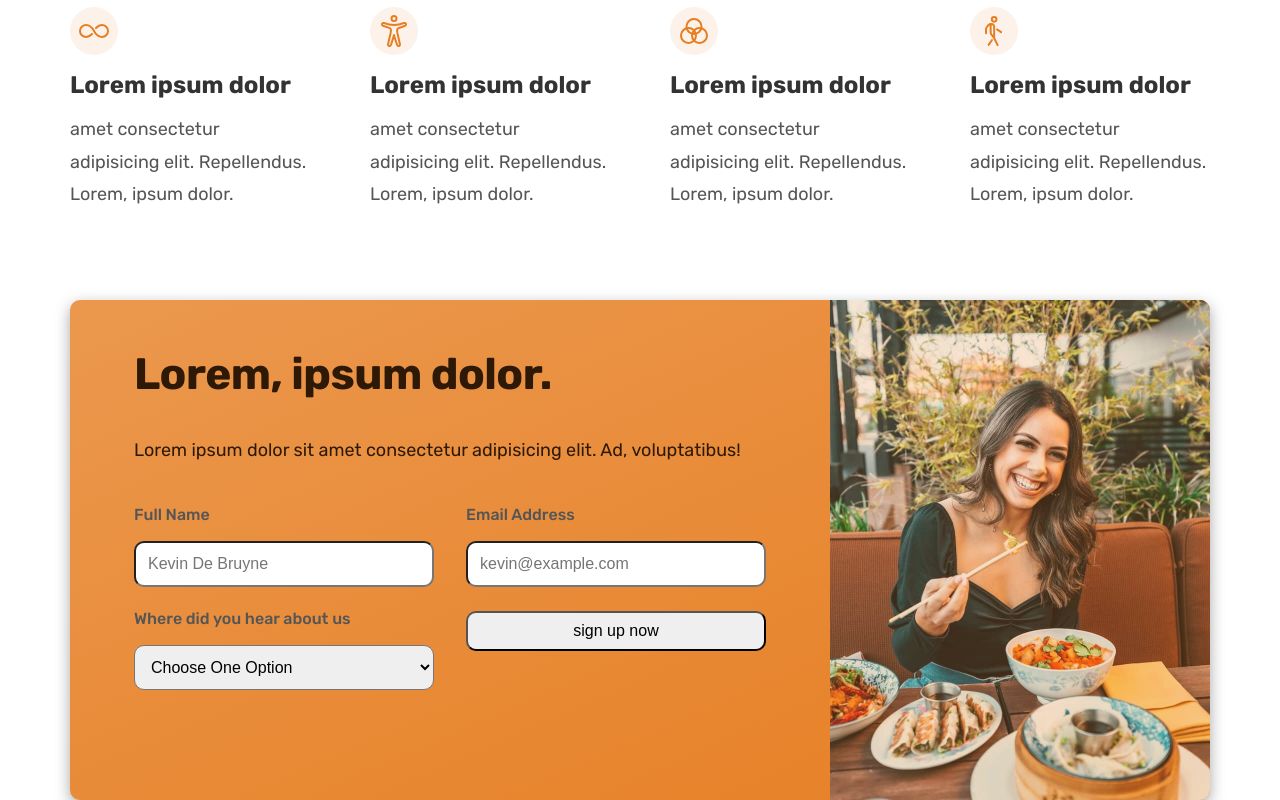
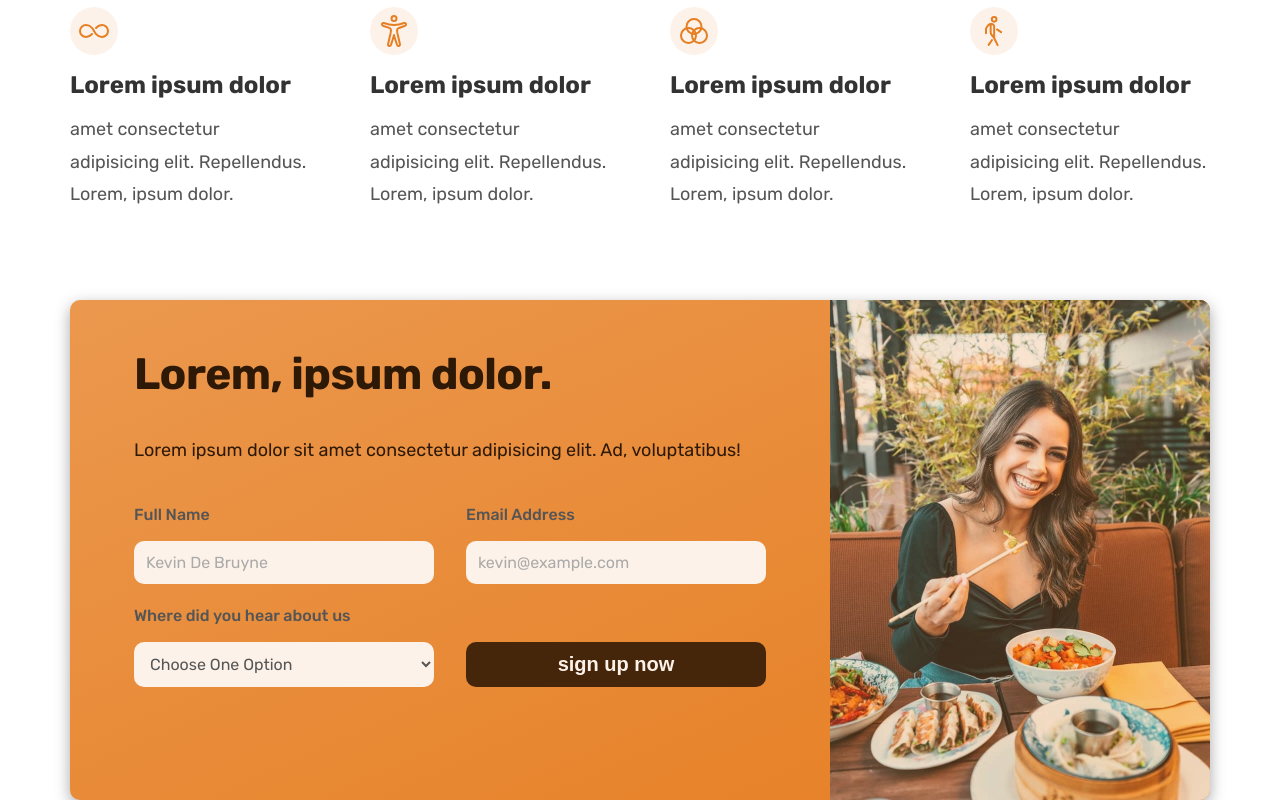
Before and after one commit to RahulPrasad13400/MealMate, a plain HTML site: page index.html in a window 1280 px wide. Shown: the part 5090-5890 px from the top of the page. Drawn offline with nearby package versions, Linux system fonts and the light colour scheme.

Commit message:
completed the styling part and installed redux and started implementing redux login

```diff
--- a/index.css
+++ b/index.css
@@ -2,6 +2,9 @@
     margin: 0;
     padding: 0;
     box-sizing: border-box;
+}
+*:focus{
+    outline: none; /*button ine ellam already oru border indavum select cheyumbo ath ozhiv akkan vendi*/
 }
 html{
     font-size: 62.5%; /* ithupole kodukan nokanam then rem vech whole page adjust cheyan pattum (better to like this for the responsiveness of the image) */
@@ -42,9 +45,12 @@ body{
     line-height: 1.5;
     margin-bottom: 4.8rem;
 }
+.btn,
 .btn:link,.btn:visited{
     display: inline-block;
     padding: 1.6rem 3.2rem;
+    border: none;
+    cursor: pointer;
     text-decoration: none;
     font-size: 2rem;
     border-radius: 10px;
@@ -531,25 +537,41 @@ margin-bottom: 4.5rem;
 .form label{
     font-size: 1.6rem;
     font-weight: 500;
-    display: block;
+    display: block;  /*inline block enn koduthale label element style cheyan pattu*/
     margin-bottom: 1.8rem;
 }
 .form input{
     width: 100%;
+    color: inherit;
+    font-family: inherit; /*input inte font family different ayirikkum so you have to inherit the same font family as the parent element*/
+    font-size: 1.6rem;
+    padding: 1.2rem;
+    border: none;
+    border-radius: 10px;
+    background-color: #fdf2e9;
+}
+.form input::placeholder{
+    color: #aaa;
+}
+
+.form select{
+    color: inherit;
+    width: 100%;
+    font-family: inherit;
     font-size: 1.6rem;
     padding: 1.2rem;
     border-radius: 10px;
+    border: none;
+    background-color: #fdf2e9;
 }
-.form select{
-    width: 100%;
-    font-size: 1.6rem;
-    padding: 1.2rem;
-    border-radius: 10px;
+.btn-form{
+    background-color: #45260a;
+    font-weight: 600;
+    color: #fdf2e9;
+    align-self: end;
+    padding: 1.1rem;
 }
-.form button{
-    width: 100%;
-    height: 4rem;
-    font-size: 1.6rem;
-    /* padding: 1.2rem; */
-    border-radius: 10px
+.btn-form:hover{
+    background-color: #fff;
+    color: #555;
 }
--- a/index.html
+++ b/index.html
@@ -304,7 +304,7 @@
                             <option value="Instagram">Instagram</option>
                         </select>
                     </div>
-                    <button>sign up now</button>
+                    <button class="btn btn-form">sign up now</button>
                 </form>
                 </div>
                 <div class="callToAction-imgBox" role="img" aria-label="eating food">
```
